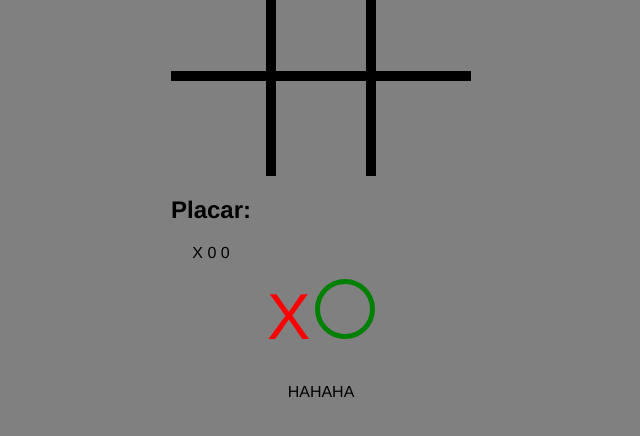
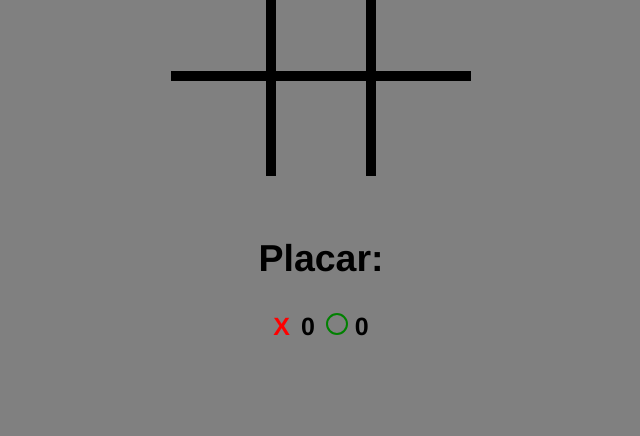
Before and after one commit to Gustavo-Seiti/jogo_velha, a PHP site: page / in a window 1280 px wide. Shown: the part 249-685 px from the top of the page, without its empty margins (319-959 px from the left). Run offline with PHP 8.4, Linux system fonts and the light colour scheme.

Commit message:
Terminado CSS

```diff
--- a/css/styles.css
+++ b/css/styles.css
@@ -63,3 +63,44 @@
     display: inline-block;
     margin-top:17px;
 }
+
+.hide{
+    display:none;
+}
+
+#container_placar{
+    font-weight: bold;
+    margin-top: 30px;
+    font-size: 25px;
+    position: relative;
+    margin-left: auto;
+    margin-right: auto;
+}
+
+#x_score{
+    color: red;
+    margin-right: 4px;
+}
+
+#o_score{
+display: inline-block;
+width: 18px;
+height: 18px;
+border: 2px solid green;
+border-radius: 50%;
+margin-left: 4px;
+}
+
+#message p {
+    position: absolute;
+    margin-left: auto;
+    margin-right: auto;
+    left: 0;
+    right: 0;
+    top: 150px;
+    width: 500px;
+    font-size: 50px;
+    background-color: black;
+    color: #fff;
+    padding: 20px;
+}
```
